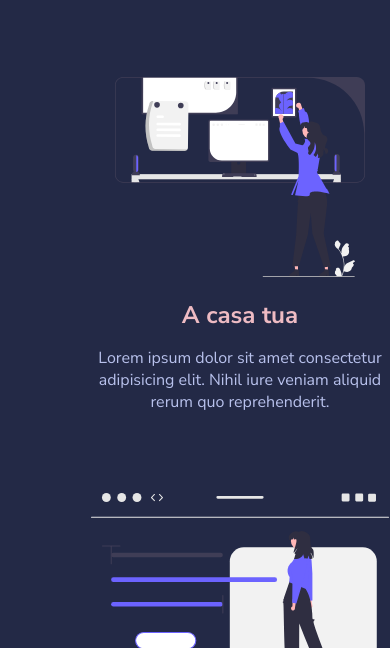
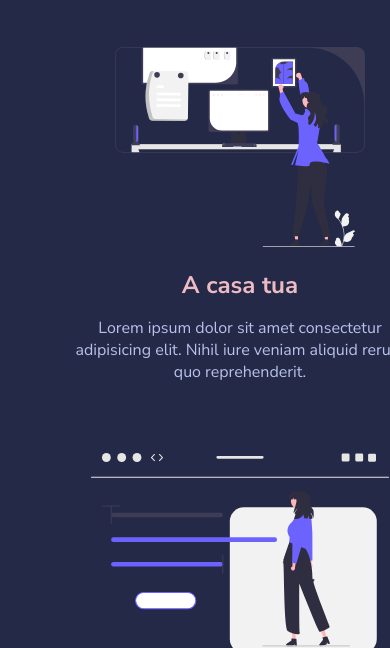
Before and after one commit to matteodragotto/html-css-resp-wannabe, a plain HTML site: page index.html in a window 390 px wide. Shown: the part 196-844 px from the top of the page. Drawn offline with Linux system fonts and the light colour scheme.

Commit message:
[add] new margins and paddings to 480px  media query

```diff
--- a/css/style.css
+++ b/css/style.css
@@ -145,14 +145,20 @@ img {
     .container{
         max-width: 480px;
         margin: 0 auto;
+        padding: 0;
     }
 
     .row{
         display: block;
     }
 
+    .col{
+        padding: 0;
+    }
+
     .card{
-        padding: 40px;
+        padding: 0 60px;
+        margin: 50px 0 70px 0;
     }
 
     .lessons .col,
@@ -174,7 +180,7 @@ img {
 
     section.why-us li{
         margin-bottom: 0;
-        padding-bottom: 95px;
+        padding: 0 60px 95px 60px;
     }
 
     .steps .container{
```
